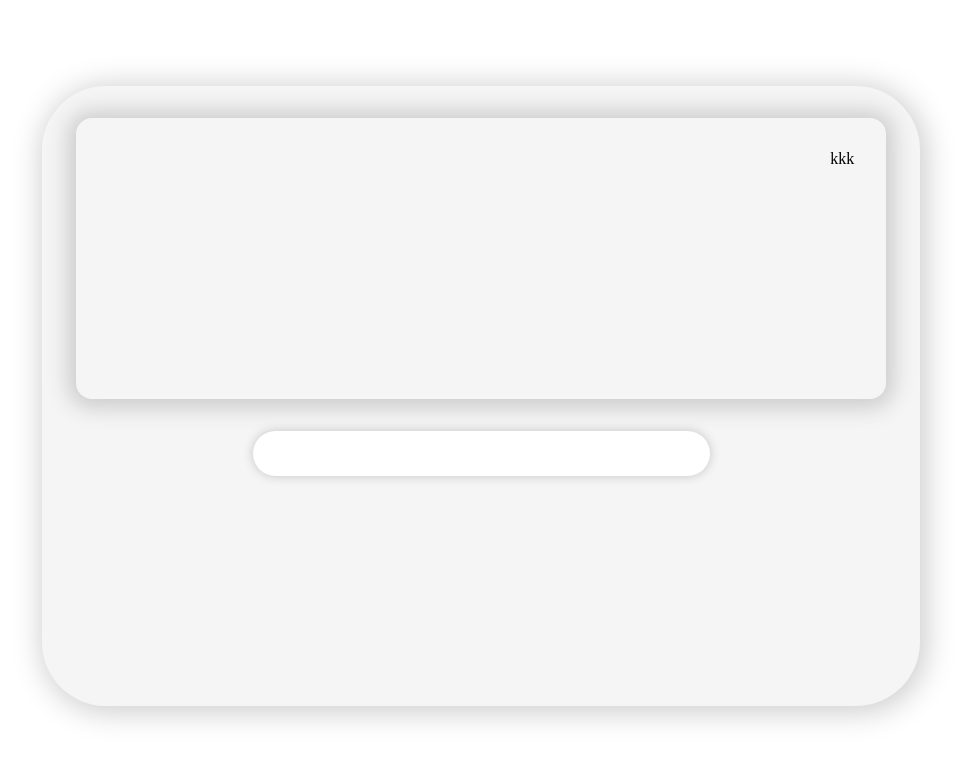
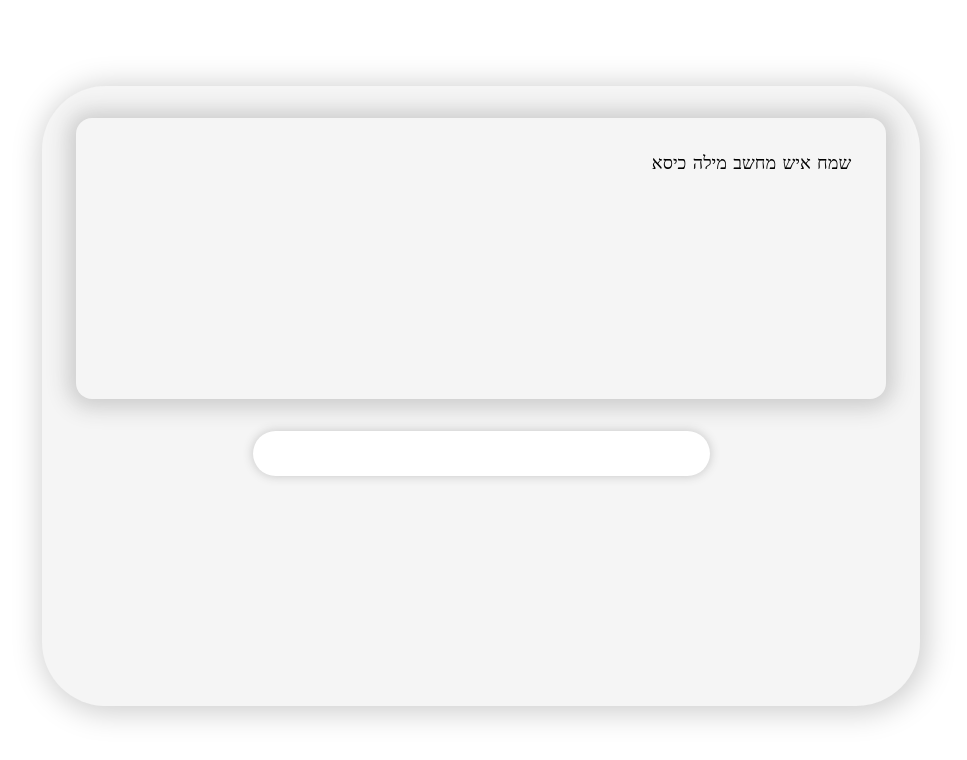
Before and after one commit to amityosef/type-racer-project, a React app: page / in a window 1280 px wide. Shown: the top 760 px of the page, without its empty margins (154-1121 px from the left). Built offline with nearby package versions, Linux system fonts and the light colour scheme.

Commit message:
step1 full

```diff
--- /dev/null
+++ b/src/common/consts.ts
@@ -0,0 +1,2 @@
+export const SENTENCES_COUNT = 12;
+export const SPACE_KEY_CODE = 32;
--- /dev/null
+++ b/src/common/sentences.ts
@@ -0,0 +1,14 @@
+export const sentences = [
+    "אנשים משמעות כרית איש אנשים",
+    "מחשב משמעות לורם לורם חסר",
+    "חיבור מילה לורם אתר חיבור",
+    "טלוויזיה משמעות מחשב לורם טלוויזיה",
+    "דרקון אתר בטריה יוכו מילה",
+    "יגיו מילים איפסום כיסא חסר",
+    "שמח איש מחשב מילה כיסא",
+    "חסר כיסא יודיו איש טלפון",
+    "יש כיסא דרקון חסר שמח",
+    "אתר אישה טלפון אנשים מילים",
+    "לורם חיבור מילים מילים דרקון",
+    "אתר טלפון משמעות טלפון לורם"
+]
--- a/src/components/textDisplay/textDisplay.css
+++ b/src/components/textDisplay/textDisplay.css
@@ -7,4 +7,22 @@
   box-shadow: 0px 1px 21px 8px #ccc;
   margin: 2rem;
   padding: 2rem;
+  font-size: large;
 }
+
+.words-container {
+  display: flex;
+  flex-wrap: wrap;
+}
+
+.wrong {
+  color: red;
+}
+
+.correct {
+  color: #00f51c;
+}
+
+.word {
+  margin: 0.2rem;
+}
--- a/src/components/textDisplay/textDisplay.tsx
+++ b/src/components/textDisplay/textDisplay.tsx
@@ -3,8 +3,21 @@ import "./textDisplay.css";
 
 interface TextDisplayProps {
   text: string;
+  isCurrWordwrong: boolean;
+  currWordIndex: number;
 }
 
-export const TextDisplay = ({ text }: TextDisplayProps) => {
-  return <div className="display-text">{text}</div>;
+export const TextDisplay = ({ text, isCurrWordwrong, currWordIndex }: TextDisplayProps) => {
+  return <div className="display-text">
+    <div className="words-container">
+      {text.split(' ').map((word, index) => {
+        if (index < currWordIndex) {
+          return <div className="word correct">{word}</div>
+        } else if (index === currWordIndex && isCurrWordwrong) {
+          return <div className="word wrong">{word}</div>
+        }
+        return <div className="word">{word}</div>
+      })}
+    </div>
+  </div>;
 };
--- a/src/components/typingComponent/typingComponent.tsx
+++ b/src/components/typingComponent/typingComponent.tsx
@@ -1,15 +1,32 @@
-import React from "react";
+import React, { useCallback, useState } from "react";
+import { SENTENCES_COUNT } from "../../common/consts";
+import { sentences } from "../../common/sentences";
 import { TextDisplay } from "../textDisplay/textDisplay";
 import { TypingInput } from "../typingInput/typingInput";
 import "./typingComponent.css";
 
-interface TypingComponentProps {}
+interface TypingComponentProps { }
 
-export const TypingComponent = ({}: TypingComponentProps) => {
+export const TypingComponent = ({ }: TypingComponentProps) => {
+  const randomNumber = Math.floor(Math.random() * SENTENCES_COUNT)
+  const [currSentence, setCurrSentence] = useState<string>(sentences[randomNumber]);
+  const [wordIndex, setWordIndex] = useState<number>(0);
+  const [iswrong, setIswrong] = useState<boolean>(false);
+
+  const wordCheckFunction = useCallback((value: string) => {
+    if (currSentence.split(' ')[wordIndex].trim() === value.trim()) {
+      setWordIndex(wordIndex + 1);
+      setIswrong(false);
+      return true;
+    }
+    setIswrong(true);
+    return false;
+  }, [wordIndex]);
+
   return (
     <div className="typing-container">
-      <TextDisplay text={"kkk"} />
-      <TypingInput />
+      <TextDisplay text={currSentence} currWordIndex={wordIndex} isCurrWordwrong={iswrong} />
+      <TypingInput wordCheckFunction={wordCheckFunction} />
     </div>
   );
 };
--- a/src/components/typingInput/typingInput.tsx
+++ b/src/components/typingInput/typingInput.tsx
@@ -1,10 +1,20 @@
-import React from "react";
+import React, { KeyboardEventHandler, useCallback, useState } from "react";
+import { SPACE_KEY_CODE } from "../../common/consts";
 import "./typingInput.css";
 
-interface TypingInputProps {}
+interface TypingInputProps {
+  wordCheckFunction: (value: string) => boolean;
+}
 
-export const TypingInput = ({}: TypingInputProps) => {
-  return (
-      <input type={"text"} className="typing-input"/>
-  );
+export const TypingInput = ({ wordCheckFunction }: TypingInputProps) => {
+
+  const [content, setContent] = useState('');
+
+  const submitEdit = useCallback((e: any) => {
+    if (e.keyCode === SPACE_KEY_CODE && wordCheckFunction(content)) {
+      setContent('');
+    }
+  }, [content]);
+
+  return <input type={"text"} className="typing-input" onChange={(e: any) => setContent(e.target.value)} onKeyUp={submitEdit} value={content} />;
 };
--- a/src/pages/homePage/homePage.css
+++ b/src/pages/homePage/homePage.css
@@ -1,4 +1,4 @@
-.homepage{
+.homepage {
     height: 100%;
     width: 100%;
     overflow: hidden;
--- a/src/pages/homePage/homePage.tsx
+++ b/src/pages/homePage/homePage.tsx
@@ -2,9 +2,9 @@ import React from "react";
 import { TypingComponent } from "../../components/typingComponent/typingComponent";
 import "./homePage.css"
 
-interface HomePageProps {}
+interface HomePageProps { }
 
-export const HomePage = ({}: HomePageProps) => {
+export const HomePage = ({ }: HomePageProps) => {
   return (
     <div className="homepage">
       <TypingComponent />
```
Also changed, not shown: src/common/sentences.js (deleted, +0 -13 lines), src/components/typingComponent/typingComponent.css (line endings or trailing spaces), src/components/typingInput/typingInput.css (line endings or trailing spaces).
